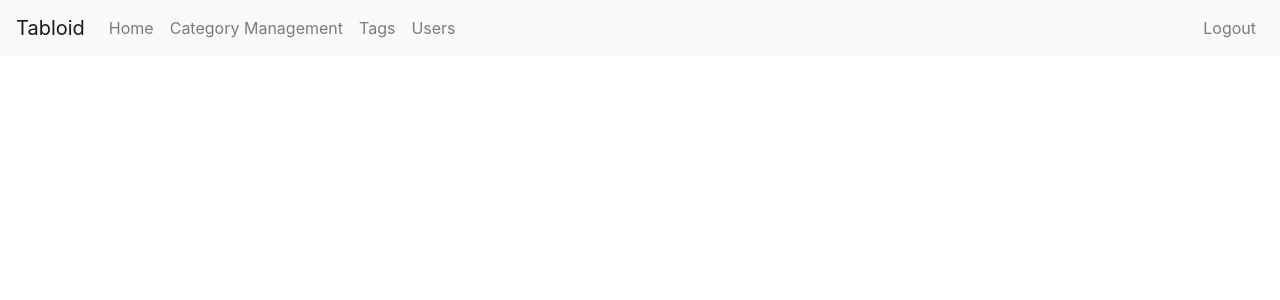
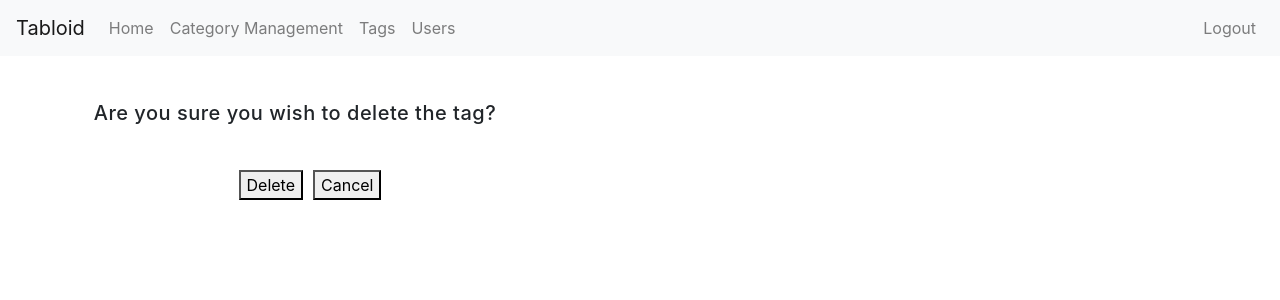
Before and after one commit to NewForce-Cohort-6/tabloidfullstack-mac-cheese, a React (Create React App) app in the folder Tabloid/client/: page /deleteTag/1 in a window 1280 px wide. Shown: the top 300 px of the page. Built offline with nearby package versions, Linux system fonts and the light colour scheme; no server answers; sample sign-in values are in the browser's storage.

Commit message:
Delete tag ready for testing

```diff
--- a/Tabloid/client/src/components/ApplicationViews.js
+++ b/Tabloid/client/src/components/ApplicationViews.js
@@ -5,6 +5,7 @@ import CategoryEdit from "./categories/CategoryEdit";
 import CategoryForm from "./categories/CategoryForm";
 import CategoryList from "./categories/CategoryList";
 import Hello from "./Hello";
+import TagDelete from "./Tags/TagDelete";
 import TagForm from "./Tags/TagForm";
 import TagList from "./Tags/TagList";
 import UserProfileList from "./userProfiles/UserProfileList";
@@ -21,6 +22,9 @@ export default function ApplicationViews() {
         <Route path="/tags" element={<TagList />} />
         <Route path="/users" element={<UserProfileList />} />
         <Route path="/createTag" element= { <TagForm />} />
+        <Route path="/deleteTag/:id" element={<TagDelete />} />
+
+
       </Routes>
    );
 
--- a/Tabloid/client/src/components/Tags/Tag.js
+++ b/Tabloid/client/src/components/Tags/Tag.js
@@ -5,7 +5,7 @@ const Tag = ({tag}) => {
     <h5 style={{ marginRight: '15px' }}>{tag.name}</h5>
     <div style={{display: 'flex'}}>
         <button style={{margin: '5px'}}>Edit</button>
-        <button style={{margin: '5px'}}>Delete</button>
+
     </div>
 </div>
 )
--- /dev/null
+++ b/Tabloid/client/src/components/Tags/TagDelete.js
@@ -0,0 +1,51 @@
+import { useEffect } from "react";
+import { useState } from "react";
+import { useNavigate, useParams } from "react-router-dom";
+import { deleteTag, getById } from "./TagManagement";
+import React from "react";
+
+
+const TagDelete = () => {
+    const [chosenTag, setChosenTag] = useState({});
+
+    const navigate = useNavigate();
+    const {id} = useParams();
+
+
+    useEffect(
+    () => {
+        getById(id).then((t) => {setChosenTag(t)}).then(console.log(chosenTag))
+
+    },
+    []
+    )
+
+    console.log(chosenTag);
+
+    const handleDelete = () => {
+        deleteTag(chosenTag.id).then((e) => {
+            navigate('/tags')
+        })
+    }
+    const handleCancel = () => {
+        navigate('/tags')
+    }
+
+    return (
+        <>
+        <div style={{display:'flex', flexDirection: 'column', letterSpacing: '.5px', alignItems: 'center', margin: '45px', height: '30px', width: '500px', justifyContent: 'space-between'}}>
+            <h5 style={{marginBottom: '45px'}}>Are you sure you wish to delete the tag?</h5>
+            <div style={{display: 'flex'}}>
+            <h5 style={{ marginRight: '30px' }}>{chosenTag.name}</h5>
+            <button style={{marginRight: '10px'}} onClick={(e) => {
+                handleDelete()
+            }}>Delete</button>
+            <button onClick={(e) => {
+                handleCancel()
+            }}>Cancel</button>
+            </div>
+        </div>
+        </>
+    )
+}
+export default TagDelete
--- a/Tabloid/client/src/components/Tags/TagList.js
+++ b/Tabloid/client/src/components/Tags/TagList.js
@@ -1,5 +1,5 @@
 import React, {useState, useEffect} from "react";
-import { getAllTags } from "./TagManagement";
+import { getAllTags, getById } from "./TagManagement";
 import Tag from "./Tag";
 import { useNavigate } from "react-router-dom";
 
@@ -17,7 +17,7 @@ const TagList = () => {
     },[]);
 
     const deleteTag = (id) => {
-      getBy
+      getById(id).then((e) => {navigate(`/deleteTag/${id}`)})
     }
 
 
@@ -34,8 +34,12 @@ return (
           >Create New Tag</button>
         <div className="cards-column">
           {tags.map((tag) => (
+            <div style={{display: 'flex'}}>
             <Tag key={tag.id} tag={tag} />
+            <button onClick={(e) => {deleteTag(tag.id)}}style={{width: '60px', height: '30px', margin: '5px'}}>Delete</button>
+          </div>
           ))}
+
         </div>
       </div>
     </div>
--- a/Tabloid/client/src/components/Tags/TagManagement.js
+++ b/Tabloid/client/src/components/Tags/TagManagement.js
@@ -4,7 +4,7 @@ export const getAllTags = () => {
 };
 export const getById = (id) => {
   return fetch(`https://localhost:5001/api/Tag/${id}`)
-  .then
+  .then((res)=> res.json())
 }
 export const addTag = (tag) => {
     return fetch(`https://localhost:5001/api/Tag`, {
```
